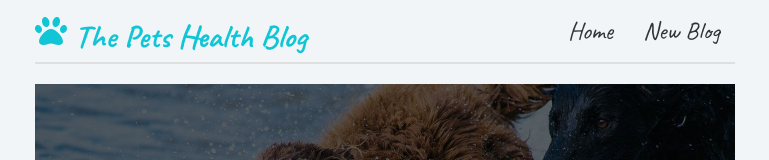
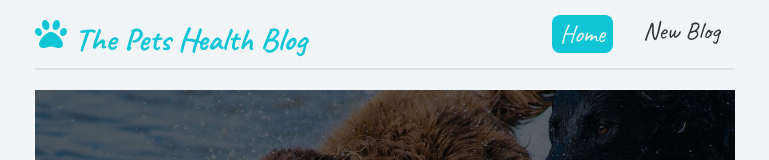
Before and after one commit to Malgorzata-Niemczyk/blog-app-react, a React (Create React App) app: page / in a window 1280 px wide. In both pictures the pointer is over the link "Home". Shown: the top 160 px of the page, without its empty margins (255-1024 px from the left). Built offline with nearby package versions, Linux system fonts and the light colour scheme.

Commit message:
set the hover properties of the anchor tags in the navbar the same for all the anchor tags, not just the anchor tag that is for the new blog

```diff
--- a/src/index.css
+++ b/src/index.css
@@ -37,11 +37,11 @@ h1 {
   color: #333;
 }
 
-.navbar__links__new__blog {
+.navbar__links a {
   transition: 0.3s;
 }
 
-.navbar__links__new__blog:hover {
+.navbar__links a:hover {
   padding: 3px 8px;
   border-radius: 8px;
   color: rgb(243, 243, 243);
```
